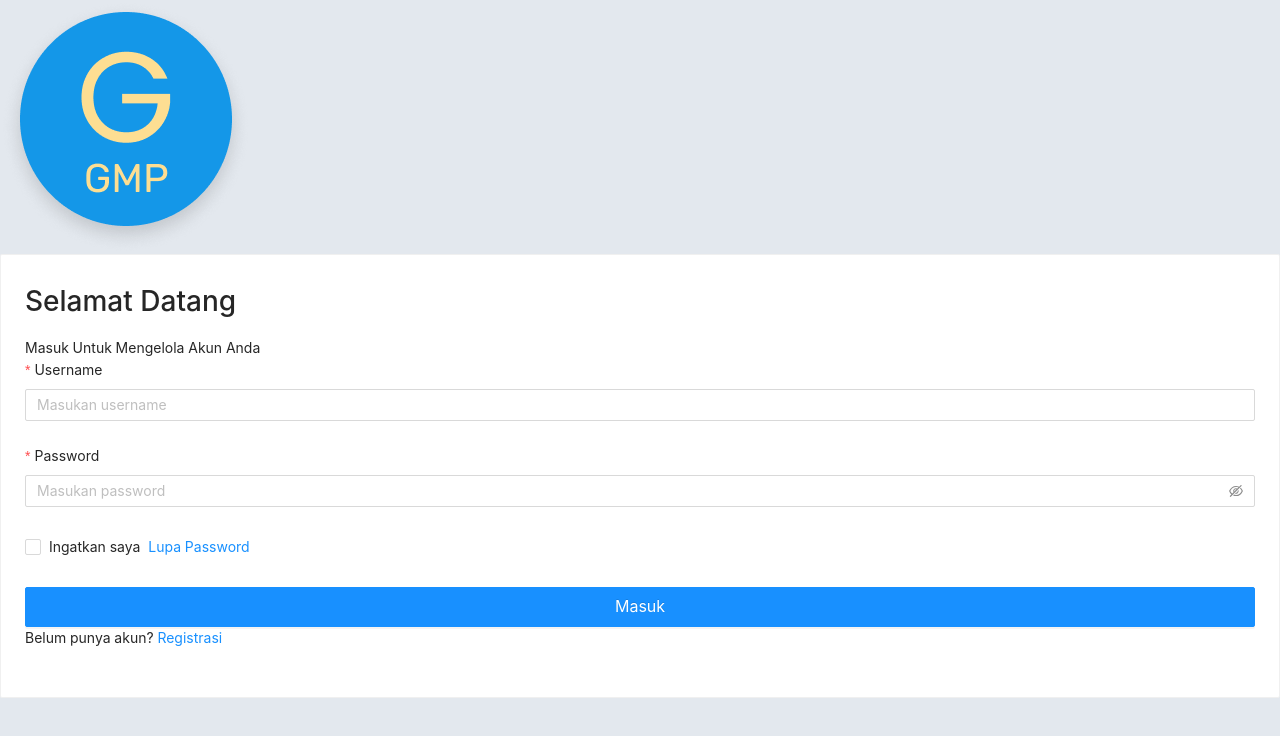
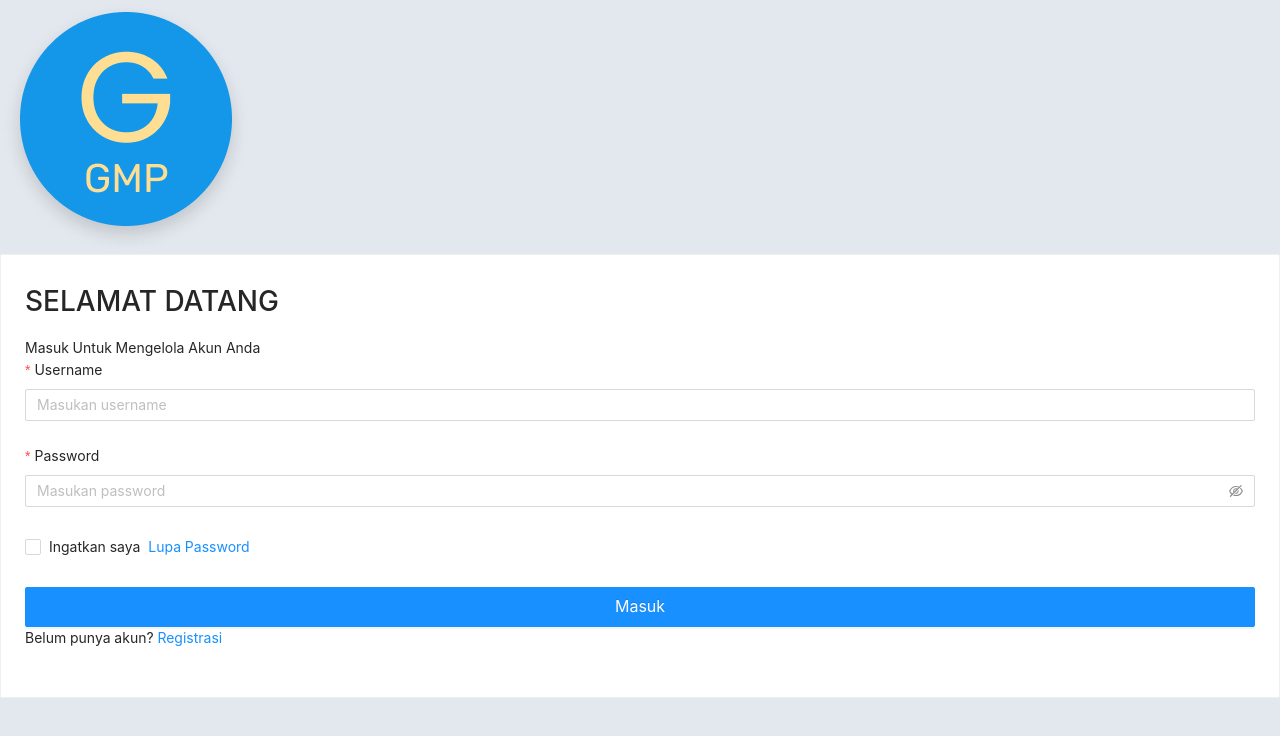
Before and after one commit to dystianen/gmp-frontend, a Next.js app: page /login in a window 1280 px wide. Shown: the top 736 px of the page. Built offline with nearby package versions, Linux system fonts and the light colour scheme.

Commit message:
fix: routing

```diff
--- a/pages/login/index.js
+++ b/pages/login/index.js
@@ -29,7 +29,7 @@ const Login = () => {
 
             await authenticationRepository.api.login(body);
             message.success("Login Successfully");
-        await router.push("/");
+            await router.push("/wallet");
         } catch (err) {
             console.log({ err });
             message.error(err.response.data.message[0]);
@@ -43,7 +43,7 @@ const Login = () => {
             </div>
             <Card className={'w-full h-4/5 -mt-10'}>
                 <div className={'flex flex-col items-center mb-10 mt-8'}>
-                    <h1 className={'text-xl font-bold'}>Selamat Datang</h1>
+                    <h1 className={'text-xl font-bold'}>SELAMAT DATANG</h1>
                     <span className={'text-base text-center opacity-50'}>Masuk Untuk Mengelola Akun Anda</span>
                 </div>
                 <Form form={form} layout={'vertical'}>
```
Lines whose indentation alone changed are shown as unchanged.
